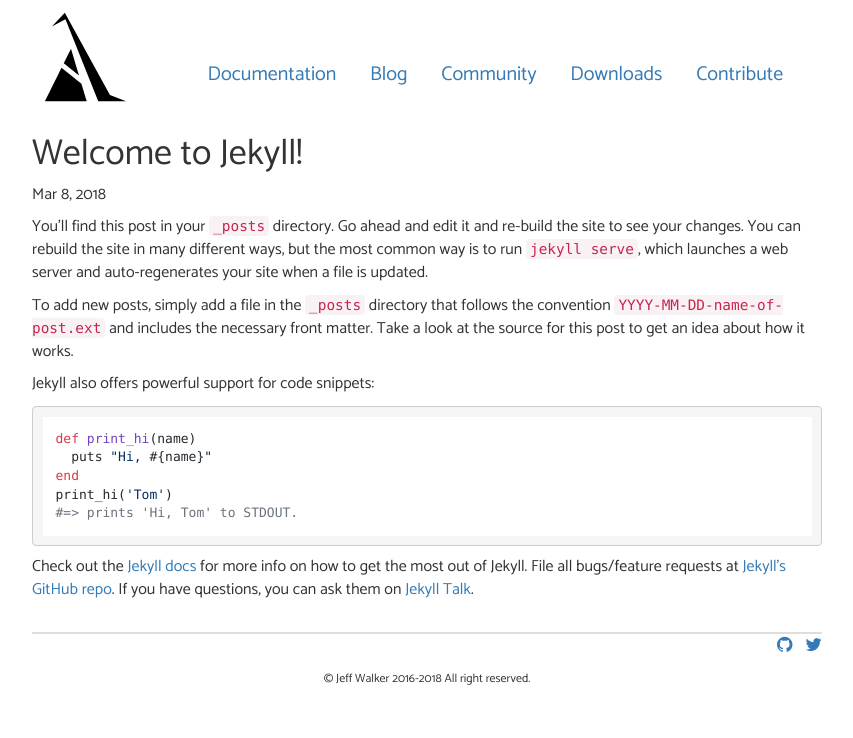
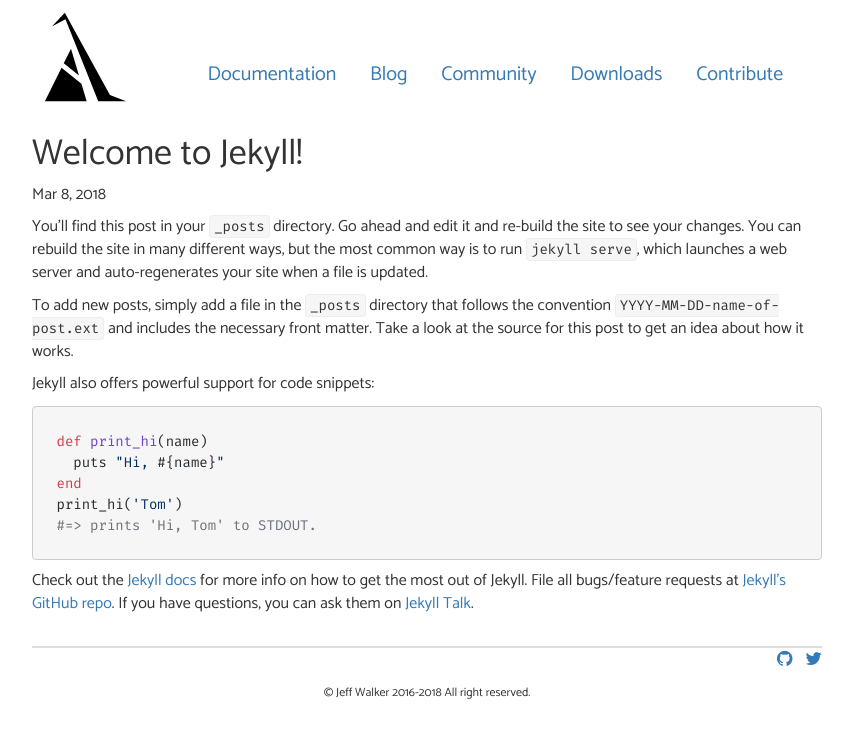
Before and after one commit to adamant/blog.adamant-lang.org, a Jekyll site: the page built from _posts/2018-03-08-welcome-to-jekyll.markdown, in a window 1280 px wide. Shown: the top 738 px of the page, without its empty margins (213-1066 px from the left). Built offline with Jekyll 4.4.1, drawn with Linux system fonts in a browser that asks for light colours; nearby versions of some CDN libraries.

Commit message:
style code

```diff
--- a/_includes/head.html
+++ b/_includes/head.html
@@ -7,7 +7,7 @@
     <meta name="description" content="{% if page.excerpt %}{{ page.excerpt | strip_html | strip_newlines | truncate: 160 }}{% else %}{{ site.description }}{% endif %}">
 
     <!-- Google Fonts -->
-    <link href='https://fonts.googleapis.com/css?family=Philosopher:400,700|Catamaran:400,700' rel='stylesheet' type='text/css'>
+    <link href='https://fonts.googleapis.com/css?family=Philosopher:700|Catamaran:400,700|Fira+Mono:400,700' rel='stylesheet' type='text/css'>
 
     <!-- jQuery (necessary for Bootstrap's JavaScript plugins) -->
     <script src="https://code.jquery.com/jquery-2.2.4.min.js" integrity="sha256-BbhdlvQf/xTY9gja0Dq3HiwQF8LaCRTXxZKRutelT44=" crossorigin="anonymous"></script>
--- a/css/main.css
+++ b/css/main.css
@@ -2,6 +2,25 @@
 {
     font-family: 'Catamaran',"Helvetica Neue",Helvetica,Arial,sans-serif;
     font-size: 16px;
+}
+
+pre, pre code, code, .hljs
+{
+    font-family: 'Fira Mono',Menlo,Monaco,Consolas,"Courier New",monospace;
+    font-size: 14px; /* matches the visual size of the body font better */
+    line-height: 1.5;
+    background: #f6f6f6;
+}
+
+code
+{
+    border: 1px solid #eee;
+    color: #333;
+}
+
+pre code
+{
+    border: none;
 }
 
 .container
```
